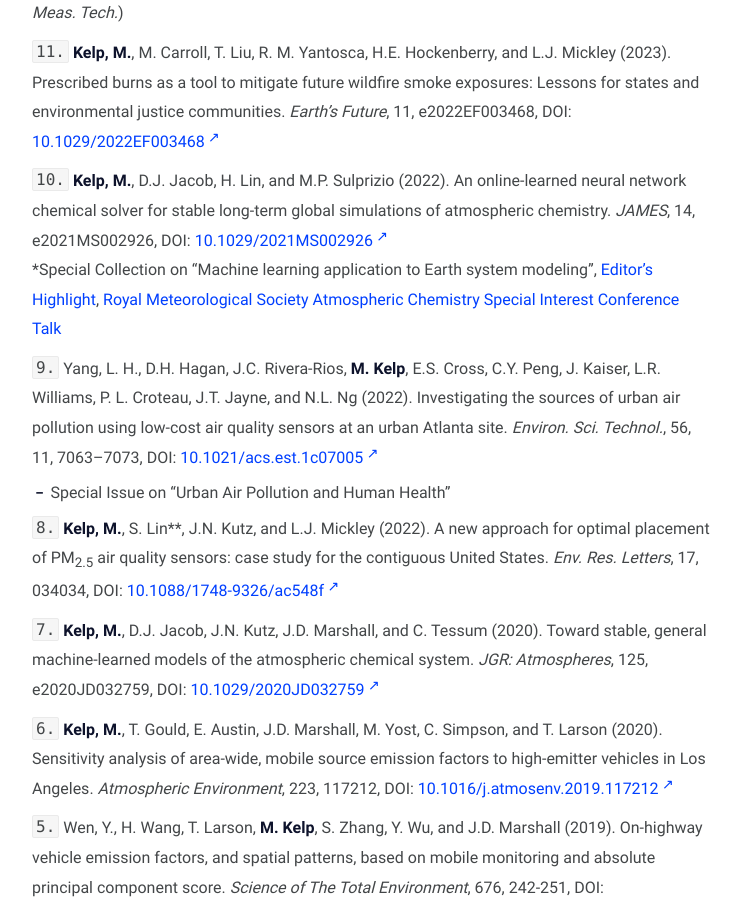
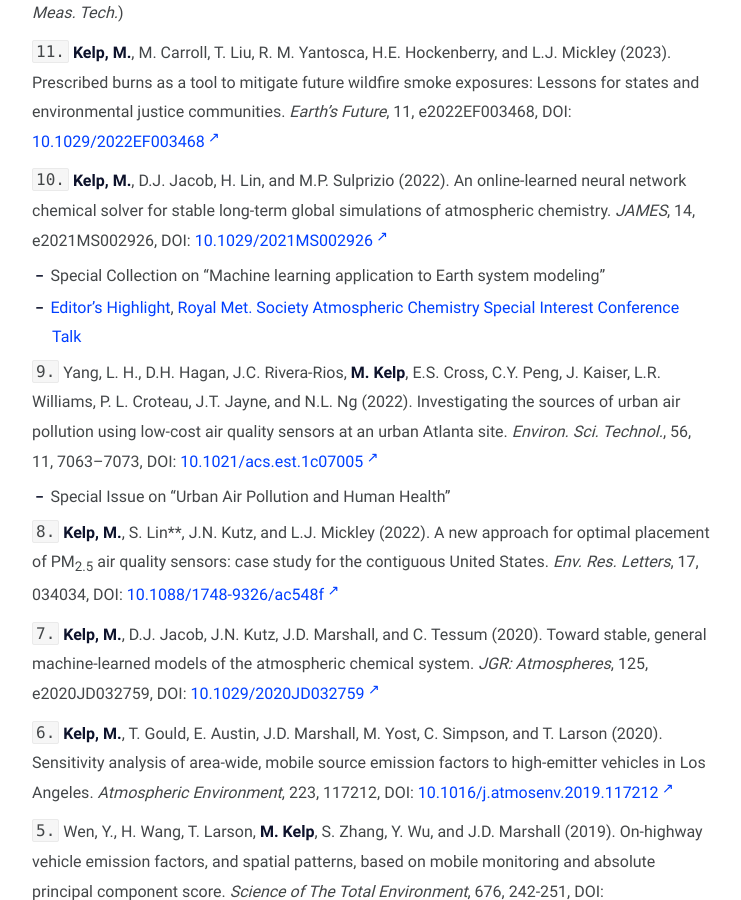
Before and after one commit to mkelp/mkelp.github.io, a Jekyll site: the page built from publications.md, in a window 1280 px wide and 900 px high, scrolled down 726 px. Shown: the whole window, without its empty margins (268-1009 px from the left). Built offline with Jekyll 4.4.1, drawn with Linux system fonts in a browser that asks for light colours.

Commit message:
july 17c

```diff
--- a/publications.md
+++ b/publications.md
@@ -31,7 +31,8 @@ air quality sensors in the United States: an approach to target urban environmen
 
 `10.` **Kelp, M.**, D.J. Jacob, H. Lin, and M.P. Sulprizio (2022). An online-learned neural network chemical
 solver for stable long-term global simulations of atmospheric chemistry. *JAMES*, 14, e2021MS002926, DOI: [10.1029/2021MS002926](https://doi.org/10.1029/2021MS002926){:target="_blank"} <br />
-\*Special Collection on “Machine learning application to Earth system modeling”, [Editor's Highlight](https://eos.org/editor-highlights/accurate-and-fast-emulation-with-online-machine-learning), [Royal Meteorological Society Atmospheric Chemistry Special Interest Conference Talk](https://youtu.be/AKomky52rPU?t=5561)
+* Special Collection on “Machine learning application to Earth system modeling”
+* [Editor's Highlight](https://eos.org/editor-highlights/accurate-and-fast-emulation-with-online-machine-learning), [Royal Met. Society Atmospheric Chemistry Special Interest Conference Talk](https://youtu.be/AKomky52rPU?t=5561)
 
 
 `9.` Yang, L. H., D.H. Hagan, J.C. Rivera-Rios, **M. Kelp**, E.S. Cross, C.Y. Peng, J. Kaiser, L.R. Williams, P. L. Croteau, J.T. Jayne, and N.L. Ng (2022). Investigating the sources of urban air pollution using low-cost air quality sensors at an urban Atlanta site. *Environ. Sci. Technol.*, 56, 11, 7063–7073, DOI: [10.1021/acs.est.1c07005](https://pubs.acs.org/doi/10.1021/acs.est.1c07005){:target="_blank"} <br />
```
